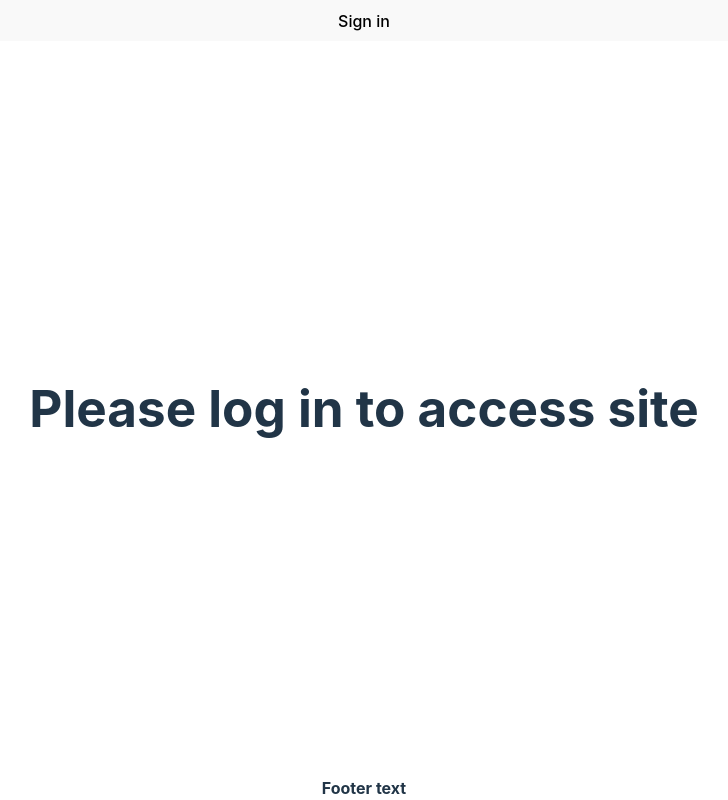
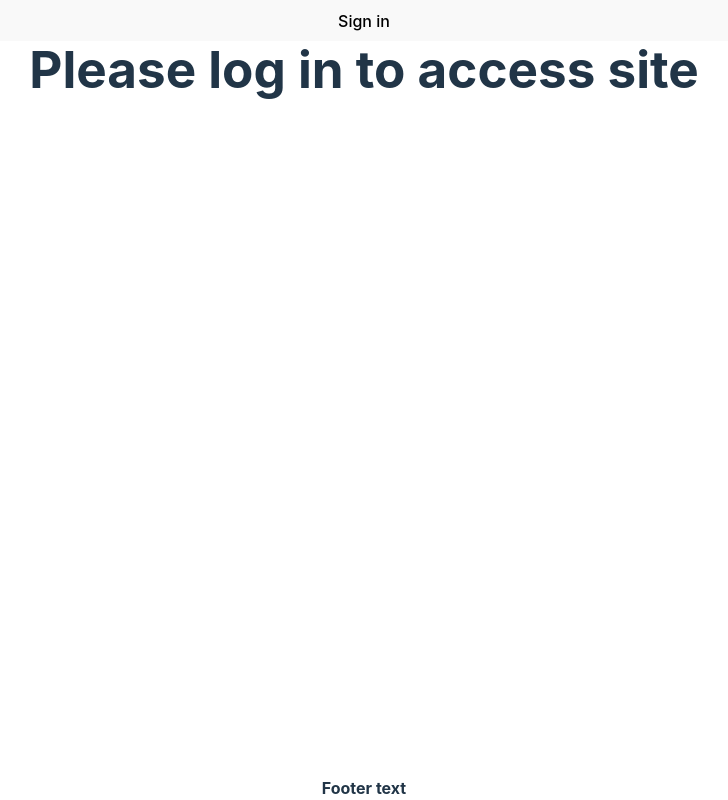
Before and after one commit to ATlexEide/furrventions, a React (Vite) app: page / in a window 1280 px wide. Shown: the whole page, without its empty margins (276-1004 px from the left). Built offline with nearby package versions, Linux system fonts and the light colour scheme; no server answers.

Commit message:
Add ruleset for main

```diff
--- a/src/App.css
+++ b/src/App.css
@@ -9,3 +9,7 @@
   box-sizing: border-box;
   height: 100svh;
 }
+main {
+  height: 100%;
+  width: 100%;
+}
```
